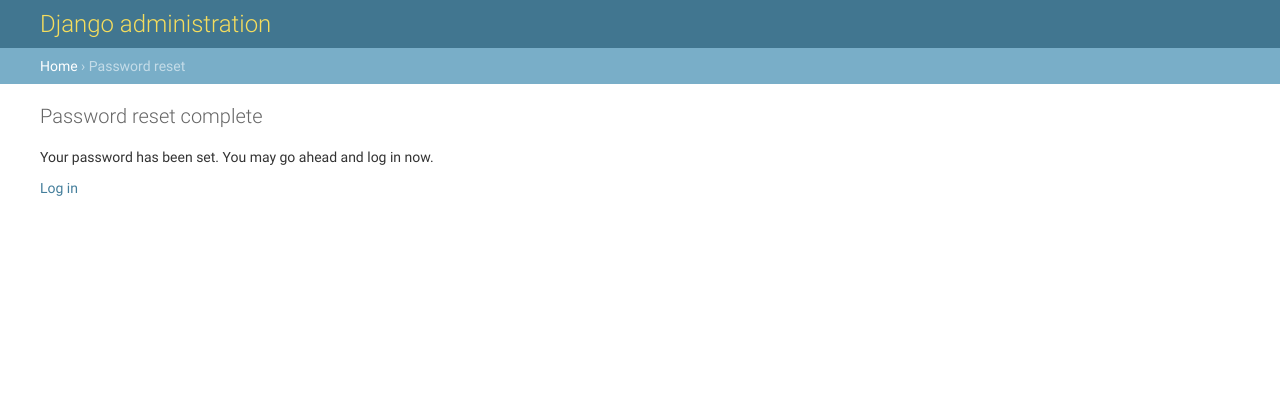
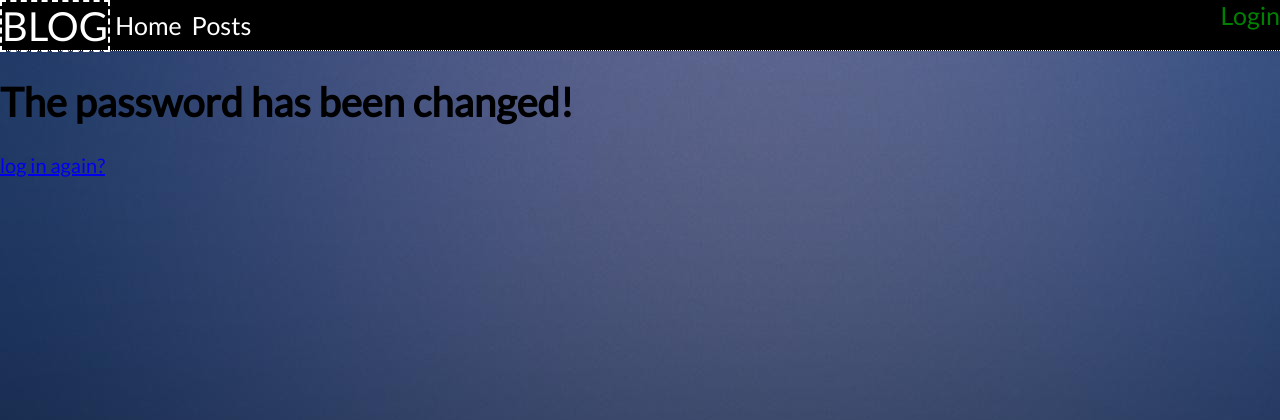
Before and after one commit to simicoder/DjangoBlog, a Django app: a page that, after the commit, uses blog/templates/blog/base.html in a window 1280 px wide. Shown: the top 420 px of the page. Run offline with Django 3.2, Linux system fonts and the light colour scheme.

Commit message:
dodanie login/logout, modyfikacja style.css

```diff
--- a/artc/settings.py
+++ b/artc/settings.py
@@ -122,4 +122,6 @@ STATIC_URL = '/static/'
 STATIC_ROOT = os.path.join(BASE_DIR, 'static')
 
 LOGIN_REDIRECT_URL = '/'
-# LOGOUT_REDIRECT_URL = ''
+LOGOUT_REDIRECT_URL = '/'
+
+EMAIL_BACKEND = 'django.core.mail.backends.console.EmailBackend'
--- a/blog/static/blog/style.css
+++ b/blog/static/blog/style.css
@@ -20,7 +20,7 @@ font-size: 20px;
 	font-size: 40px;
 	color: white;
 	float: left;
-	border: dashed 2px blue;
+	border: dashed 2px white;
 }
 
 #navbar ol
@@ -36,8 +36,22 @@ font-size: 20px;
 {
 	display: block;
 	float: left;
-	padding: 10px;
+	padding: 5px;
 	font-size: 25px;
+}
+
+.login
+{
+	height: 30px;
+    float:right;
+    color:white;
+}
+
+.login a
+{
+    text-decoration: none;
+    color: green;
+    font-size: 25px;
 }
 
 #navbar ol a
--- a/blog/templates/blog/article_create.html
+++ b/blog/templates/blog/article_create.html
@@ -1,8 +1,12 @@
 {% extends 'blog/base.html' %}
 
 {% block content %}
+{% if user.is_authenticated %}
 <form action="." method="POST" align="center">{% csrf_token %}
 	{{ form.as_p }}
 	<input type="submit" value="Save">
 </form>
+{% else %}
+	<p align="center">You must be logged in to add post</p>
+{% endif %}
 {% endblock %}
--- a/blog/templates/blog/base.html
+++ b/blog/templates/blog/base.html
@@ -20,6 +20,13 @@
 		<a href="/"><li>Home</li></a>
 		<a href="/posts"><li>Posts</li></a>
 	</ol>
+	<div class="login">
+			{% if user.is_authenticated %}
+                <p class="top-menu">Hello {{ user.username }} <small>(<a href="{% url 'logout' %}">Log out</a>)</small></p>
+            {% else %}
+                <a href="{% url 'login' %}">Login</a>
+            {% endif %}
+	</div>
 </div>
 
 {% block content %}
--- /dev/null
+++ b/blog/templates/registration/password_reset_complete.html
@@ -0,0 +1,14 @@
+<!DOCTYPE html>
+<html>
+<head>
+    <meta charset="UTF-8">
+</head>
+<body>
+{% extends "blog/base.html" %}
+
+{% block content %}
+  <h1>The password has been changed!</h1>
+  <p><a href="{% url 'login' %}">log in again?</a></p>
+{% endblock %}
+</body>
+</html>
--- a/blog/views.py
+++ b/blog/views.py
@@ -22,7 +22,7 @@ from django.conf import settings
 
 from django.contrib.auth.decorators import login_required
 
-class ArticleCreateView(LoginRequiredMixin, CreateView):
+class ArticleCreateView(CreateView):
 	template_name = 'blog/article_create.html'
 	form_class = ArticleModelForm
 	queryset = Article.objects.all()
```
Also changed, not shown: blog/templates/registration/logged_out.html (deleted, +0 -19 lines), blog/templates/registration/password_reset_confirm.html (added, +37 -0 lines), blog/templates/registration/password_reset_email.html (added, +10 -0 lines), db.sqlite3.
